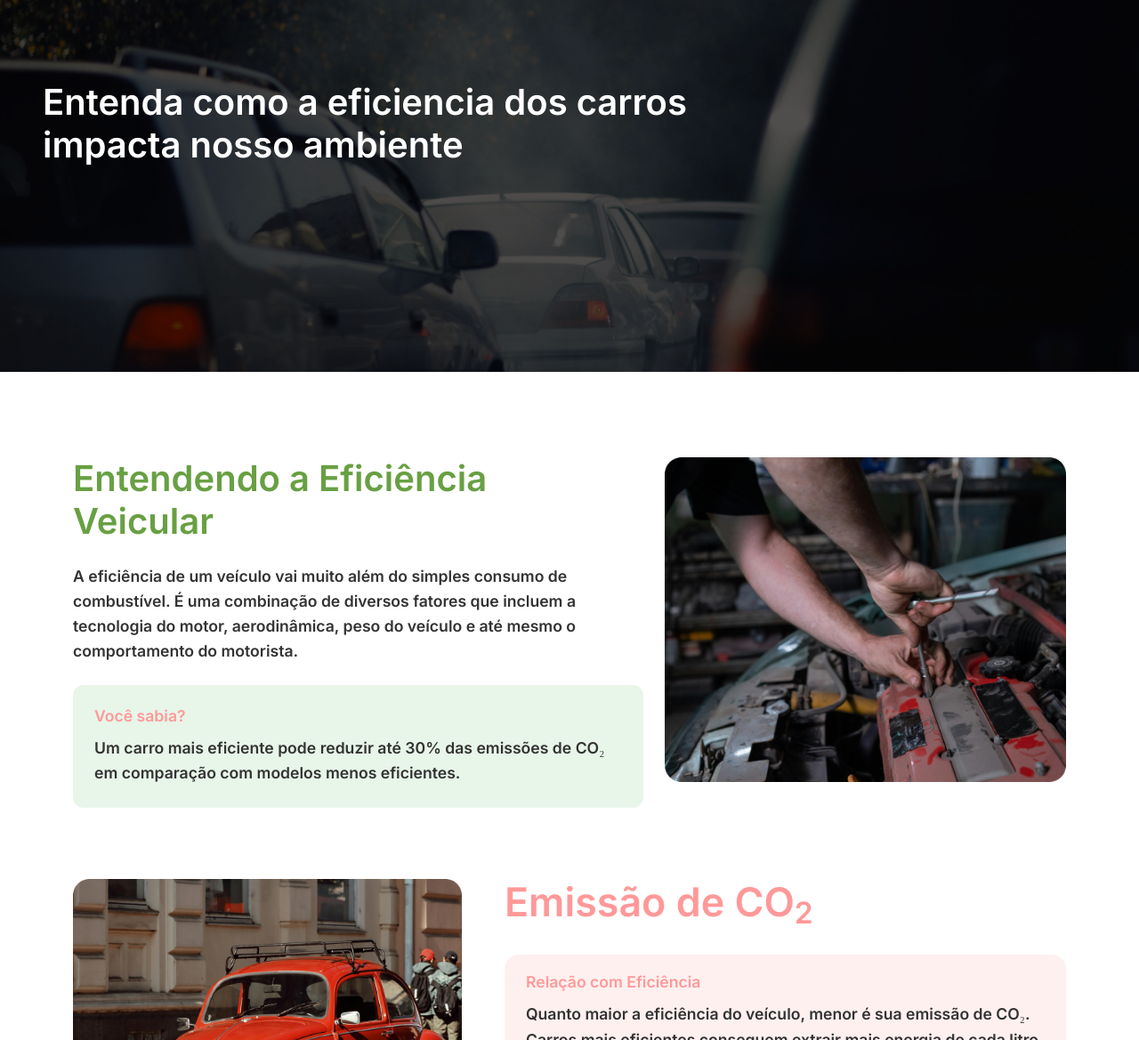
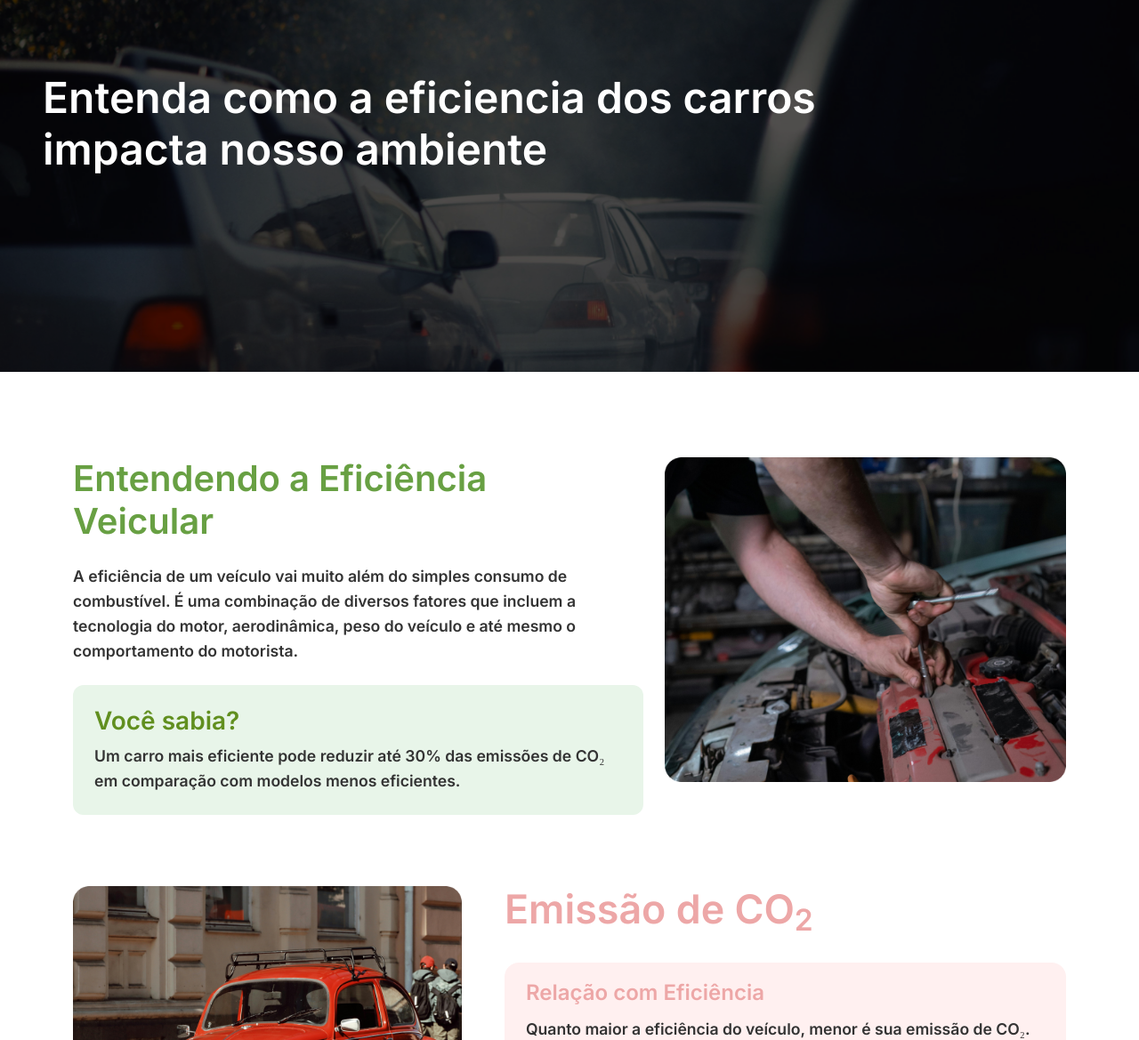
Before and after one commit to CodeCarte/GreenDrive, a website: page src/assets/html/efiencia_dos_carros.html in a window 1280 px wide. Shown: the part 131-1300 px from the top of the page at 89% size. Drawn offline with nearby package versions, Linux system fonts and the light colour scheme; a web font is replaced by a local one.

Commit message:
update-eficiencia-dos-carros

```diff
--- a/src/assets/css/eficiencia_dos_carros.css
+++ b/src/assets/css/eficiencia_dos_carros.css
@@ -6,6 +6,10 @@ body {
 
 .banner-overlay {
   background: rgba(0, 0, 0, 0.4);
+}
+
+#banner-title {
+  font-size: 3rem;
 }
 
 .green-title {
@@ -22,7 +26,7 @@ body {
 }
 
 .pink-title {
-  color: #ff9999;
+  color: #eda7a7;
   font-size: 2.8rem;
   font-weight: bold;
   margin-bottom: 2rem;
@@ -49,9 +53,13 @@ body {
   margin-bottom: 0;
 }
 
+.curiosity {
+  color: #618f1f;
+}
+
 .section-subtitle {
-  color: #ff9999;
-  font-size: 1.1rem;
+  color: #eda7a7;
+  font-size: 1.5rem;
   font-weight: bold;
   margin-bottom: 0.75rem;
 }
@@ -65,7 +73,7 @@ body {
 }
 
 .importance-title {
-  color: #68a043;
+  color: #618f1f;
   font-size: 3rem;
   font-weight: bold;
   margin-bottom: 1.5rem;
@@ -132,7 +140,7 @@ body {
 }
 
 .impact-title {
-  color: #68a043;
+  color: #618f1f;
   font-size: 2.8rem;
   font-weight: bold;
   text-align: center;
@@ -157,7 +165,7 @@ body {
 }
 
 .stat-number {
-  color: #ff9999;
+  color: #eda7a7;
   font-size: 3.6rem;
   font-weight: bold;
   line-height: 1;
--- a/src/assets/html/efiencia_dos_carros.html
+++ b/src/assets/html/efiencia_dos_carros.html
@@ -52,7 +52,8 @@
 
       <div class="position-absolute top-50 start-0 translate-middle-y ps-4 ps-md-5">
 
-        <h1 class="text-white fw-bold">Entenda como a eficiencia dos carros <br> impacta nosso ambiente</h1>
+        <h1 class="text-white fw-bold" id="banner-title">Entenda como a eficiencia dos carros <br> impacta nosso
+          ambiente</h1>
       </div>
     </div>
 
@@ -71,7 +72,7 @@
               motorista.
             </p>
             <div class="light-green-bg">
-              <h3 class="section-subtitle">Você sabia?</h3>
+              <h3 class="curiosity">Você sabia?</h3>
               <p class="section-text mb-0">Um carro mais eficiente pode reduzir até 30% das emissões de CO₂ em
                 comparação com modelos menos eficientes.
               </p>
```
